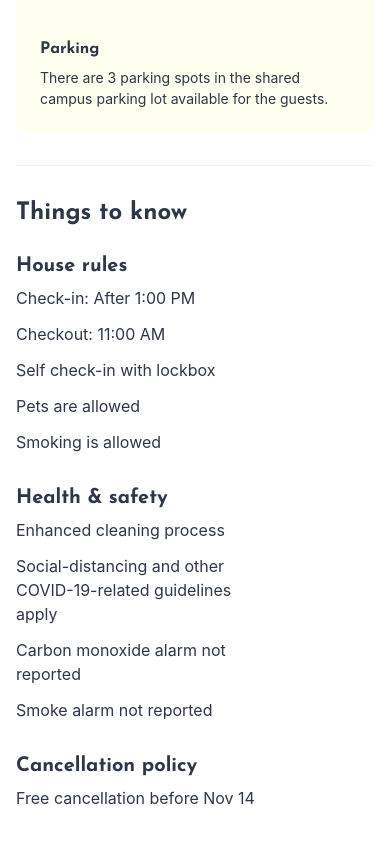
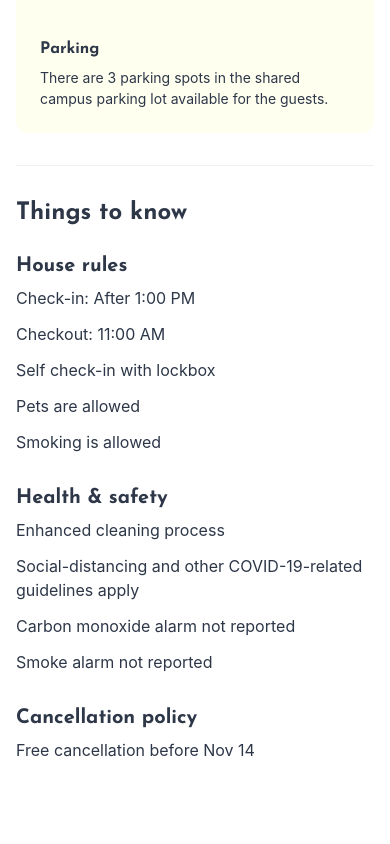
Before and after one commit to nikolovlazar/frontend-horse-ui, a Next.js app: page / in a window 390 px wide. Shown: the part 3167-4011 px from the top of the page. After the commit the page ends 3969 px from the top, so only its background shows below. Built offline with nearby package versions, Linux system fonts and the light colour scheme.

Commit message:
minor responsiveness fix

```diff
--- a/src/components/things-to-know.tsx
+++ b/src/components/things-to-know.tsx
@@ -11,7 +11,11 @@ const ThingsToKnow = () => {
         w="full"
         spacing={8}
       >
-        <VStack spacing={2} alignItems="flex-start" maxW={60}>
+        <VStack
+          spacing={2}
+          alignItems="flex-start"
+          maxW={{ base: 'fit-content', md: 60 }}
+        >
           <Heading size="md">House rules</Heading>
           <VStack spacing={3} alignItems="flex-start">
             <Text>Check-in: After 1:00 PM</Text>
@@ -21,7 +25,11 @@ const ThingsToKnow = () => {
             <Text>Smoking is allowed</Text>
           </VStack>
         </VStack>
-        <VStack spacing={2} alignItems="flex-start" maxW={60}>
+        <VStack
+          spacing={2}
+          alignItems="flex-start"
+          maxW={{ base: 'fit-content', md: 60 }}
+        >
           <Heading size="md">Health & safety</Heading>
           <VStack spacing={3} alignItems="flex-start">
             <Text>Enhanced cleaning process</Text>
@@ -32,7 +40,11 @@ const ThingsToKnow = () => {
             <Text>Smoke alarm not reported</Text>
           </VStack>
         </VStack>
-        <VStack spacing={2} alignItems="flex-start" maxW={60}>
+        <VStack
+          spacing={2}
+          alignItems="flex-start"
+          maxW={{ base: 'fit-content', md: 60 }}
+        >
           <Heading size="md">Cancellation policy</Heading>
           <VStack spacing={3} alignItems="flex-start">
             <Text>Free cancellation before Nov 14</Text>
```
